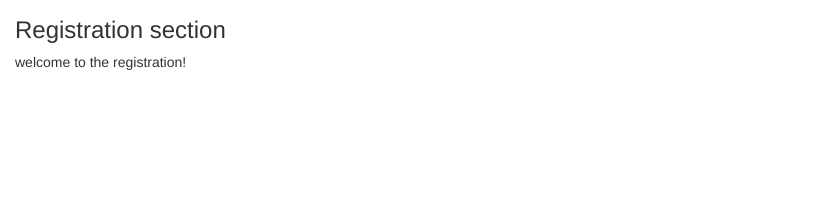
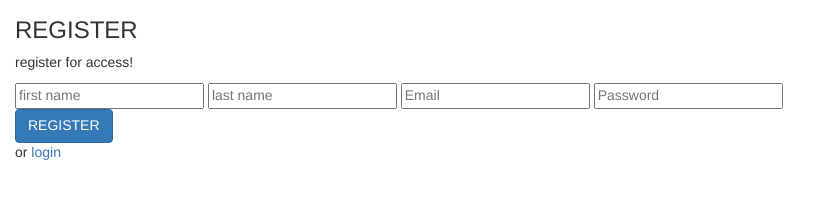
Before and after one commit to ptlergo/facebooklogin, a website: page client/index.html at #/register in a window 1280 px wide. Shown: the part 113-312 px from the top of the page, without its empty margins (0-831 px from the left). Drawn offline with Linux system fonts and the light colour scheme.

Commit message:
register form init

```diff
--- a/client/js/controllers/login.js
+++ b/client/js/controllers/login.js
@@ -1,3 +1,3 @@
 myApp.controller('loginController', ['$scope', function($scope) {
-  $scope.message = 'Youve been logged in!';
+  $scope.message = 'login please!';
 }]);
--- a/client/js/controllers/registration.js
+++ b/client/js/controllers/registration.js
@@ -1,3 +1,3 @@
 myApp.controller('registrationController', ['$scope', function($scope) {
-  $scope.message = 'welcome to the registration!';
+  $scope.message = 'register for access!';
 }]);
--- a/client/js/controllers/success.js
+++ b/client/js/controllers/success.js
@@ -1,3 +1,3 @@
 myApp.controller('successController', ['$scope', function($scope) {
-  $scope.message = 'SUCCESS LOGIN!';
+  $scope.message = 'SUCCESS!';
 }]);
--- a/client/views/register.html
+++ b/client/views/register.html
@@ -1,5 +1,18 @@
 <section>
-  <h3>Registration section</h3>
-  <p> {{ message }}</p>
+  <form name="myform" novalidate>
+    <div class="textintro">
+      <h3>REGISTER</h3>
+      <p> {{ message }}</p>
+    </div>
 
+    <fieldset>
+      <input type ="firstname" name="firstname" placeholder="first name">
+      <input type ="lastname" name="lastname" placeholder="last name">
+      <input type ="email" name="email" placeholder="Email">
+      <input type ="password" name="password" placeholder="Password">
+    </fieldset>
+
+    <button type="submit" class="btn btn-primary">REGISTER</button>
+    <p>or <a ui-sref="login">login </a></p>
+  </form>
 </section>
```
